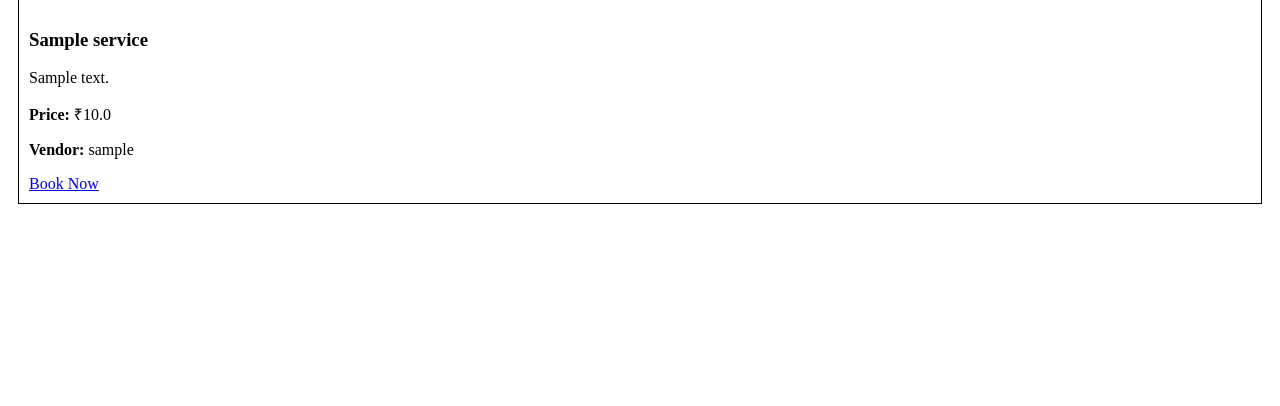
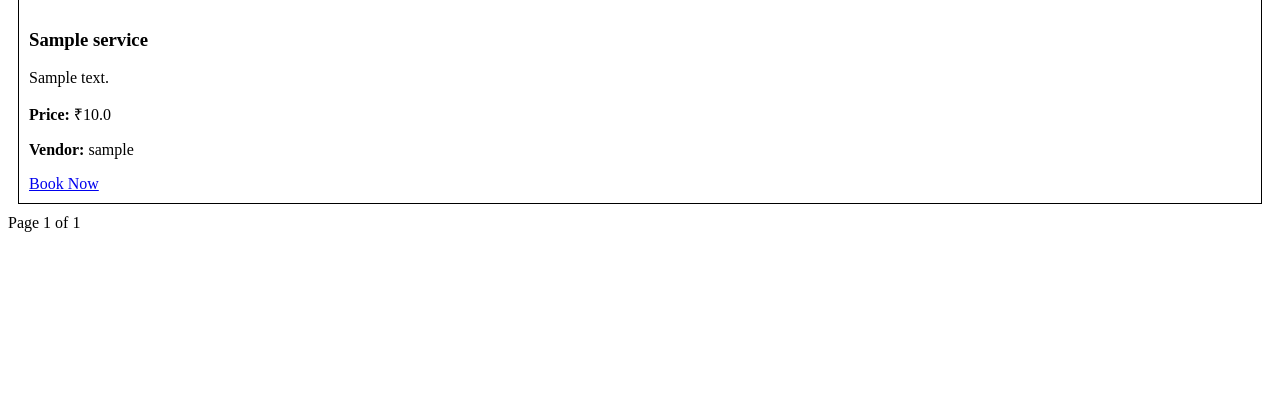
Before and after one commit to HKalaliya2276/ServiceHub, a Django app: page /services/list/ in a window 1280 px wide. Shown: the part 177-583 px from the top of the page. Run offline with Django 5.2, Linux system fonts and the light colour scheme; a user stored in the database is signed in; tables that the repository leaves empty hold one stand-in row (values such as "Sample post").

Commit message:
pagination with filter preserve in all pages implemented in services page

```diff
--- a/services/views.py
+++ b/services/views.py
@@ -2,6 +2,7 @@ from django.shortcuts import render, redirect
 from django.contrib.auth.decorators import login_required
 from django.contrib.auth import get_user_model
 from .models import Booking, Service
+from django.core.paginator import Paginator
 
 User = get_user_model()
 
@@ -44,7 +45,11 @@ def service_list(request):
     if max_price:
         services = services.filter(price__lte=max_price)
 
-    return render(request, 'service_list.html', {'services': services})
+    paginator = Paginator(services, 5)  # 5 per page
+    page_number = request.GET.get('page')
+    page_obj = paginator.get_page(page_number)
+
+    return render(request, 'service_list.html', {'page_obj': page_obj})
 
 
 @login_required
--- a/templates/service_list.html
+++ b/templates/service_list.html
@@ -12,7 +12,7 @@
     <button type="submit">Search</button>
 </form>
 
-{% for service in services %}
+{% for service in page_obj %}
     <div style="border:1px solid black; margin:10px; padding:10px;">
         <h3>{{ service.title }}</h3>
         <p>{{ service.description }}</p>
@@ -23,4 +23,26 @@
     </div>
 {% endfor %}
 
+<div>
+    {% if page_obj.has_previous %}
+        <a href="?page=1&q={{ request.GET.q }}&min_price={{ request.GET.min_price }}&max_price={{ request.GET.max_price }}">First</a>
+
+        <a href="?page={{ page_obj.previous_page_number }}&q={{ request.GET.q }}&min_price={{ request.GET.min_price }}&max_price={{ request.GET.max_price }}">
+            Previous
+        </a>
+    {% endif %}
+
+    <span>Page {{ page_obj.number }} of {{ page_obj.paginator.num_pages }}</span>
+
+    {% if page_obj.has_next %}
+        <a href="?page={{ page_obj.next_page_number }}&q={{ request.GET.q }}&min_price={{ request.GET.min_price }}&max_price={{ request.GET.max_price }}">
+            Next
+        </a>
+
+        <a href="?page={{ page_obj.paginator.num_pages }}&q={{ request.GET.q }}&min_price={{ request.GET.min_price }}&max_price={{ request.GET.max_price }}">
+            Last
+        </a>
+    {% endif %}
+</div>
+
 {% endblock %}
```
